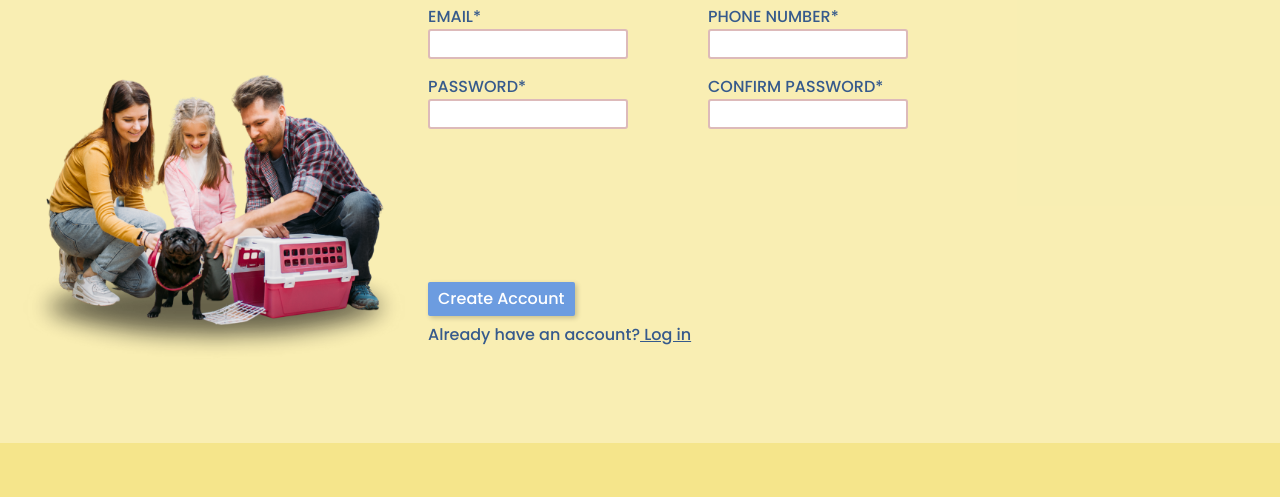
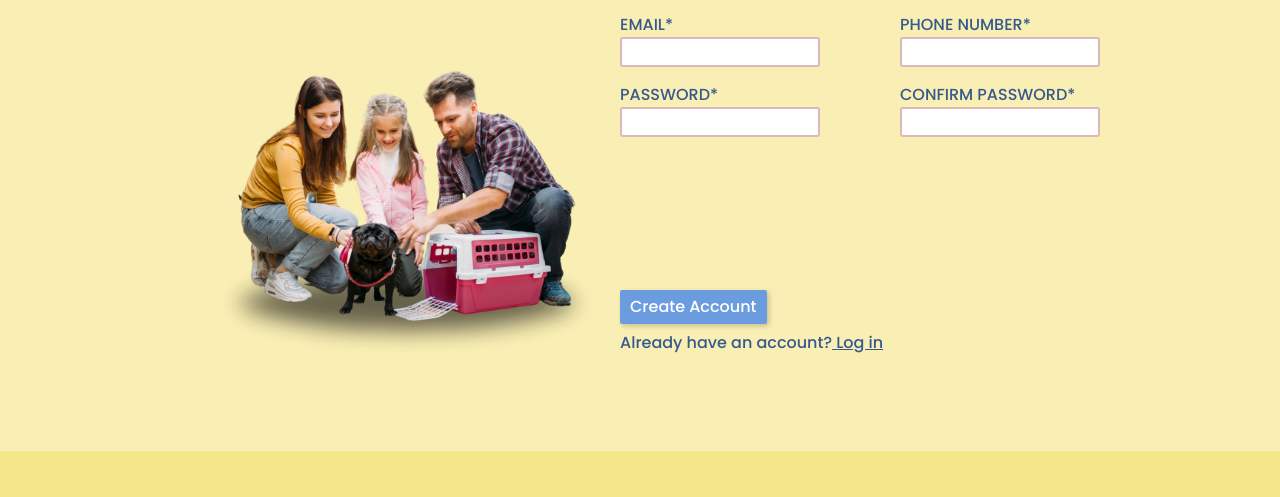
Before and after one commit to jlabnte25/odin-sign-up-form, a plain HTML site: page index.html in a window 1280 px wide. Shown: the part 303-800 px from the top of the page. Drawn offline with Linux system fonts and the light colour scheme.

Commit message:
Added margins to left and right container

```diff
--- a/style.css
+++ b/style.css
@@ -40,14 +40,10 @@ body {
     display: flex;
     justify-content: center;
     align-items: center;
-    left: 0;
-    bottom: 0;
     background: rgba(255, 255, 255, 0.34)  ;
-    margin: 3rem 0;
+    margin: 2em 0;
     padding: 2em 1em;
 }
-
-/*
 
 /* Left container */
 
@@ -64,6 +60,7 @@ body {
     display: flex;
     flex-direction: column;
     align-items: center;
+    margin-left: 15vw;
 }
 
 /* Right container */
@@ -73,6 +70,7 @@ body {
     align-content: center;
     flex-direction: column;
     gap: 2em;
+    margin-right: 10vw;
 }
 
 .header,.signup-form {
@@ -156,5 +154,5 @@ body {
     color: rgba(162, 66, 66, 0.765);
     font-size: 0.7em;
     opacity: 0;
-    transition: opacity 0.3s ease;
+
 }
```
